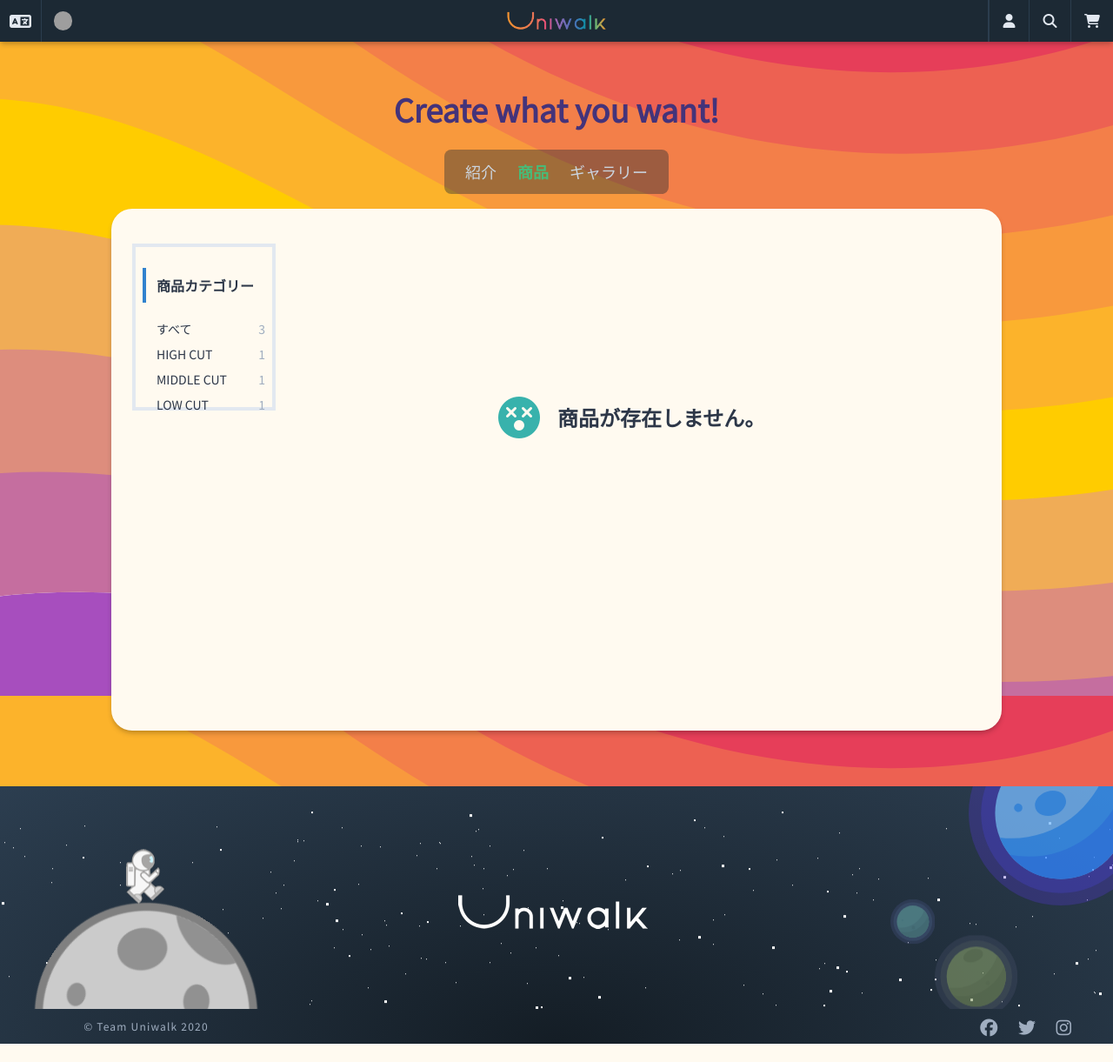
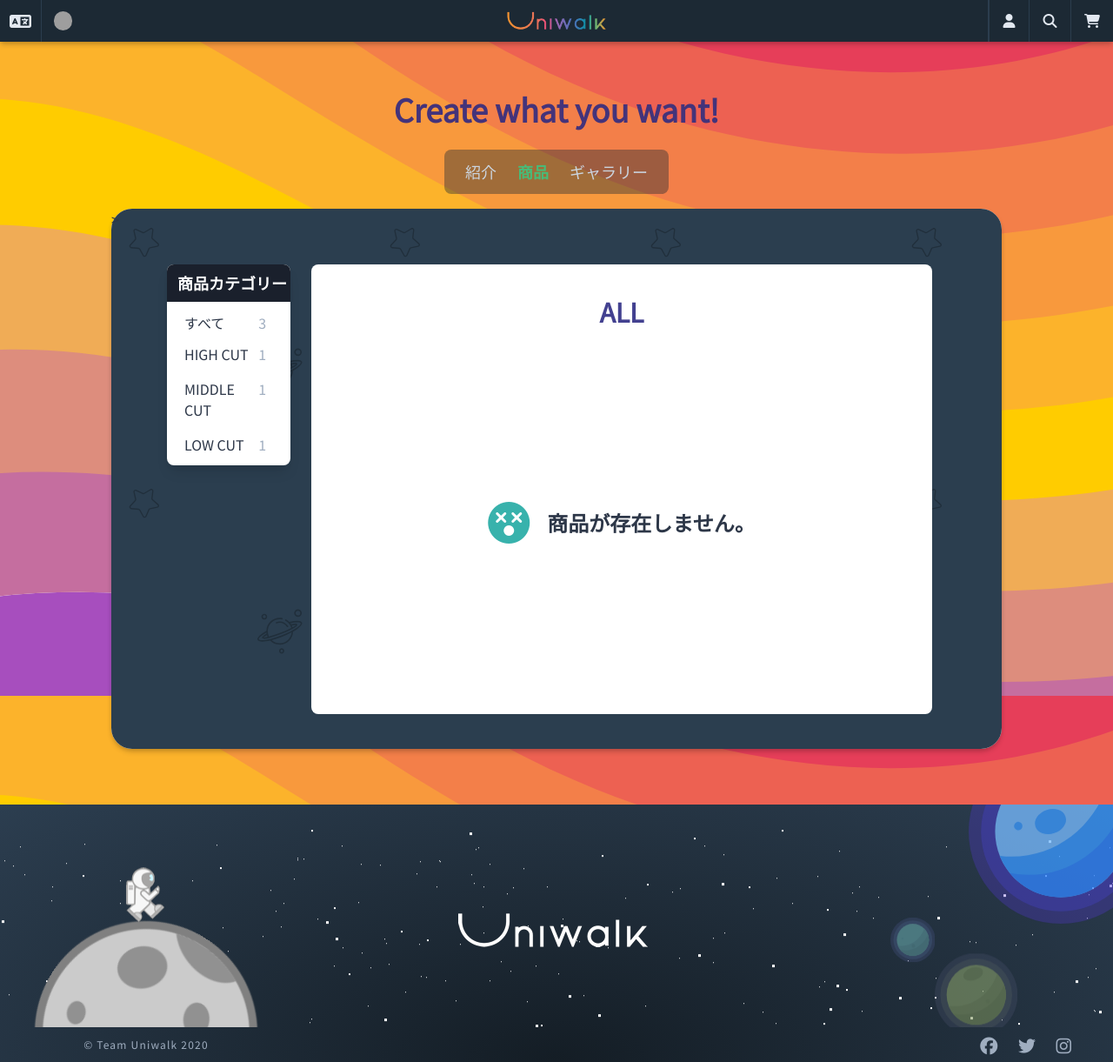
Before and after one commit to yun-mh/uniwalk, a Django app: a page that uses templates/products/product-list.html in a window 1280 px wide. Shown: the whole page at 87% size. Before the commit the page ends 1200 px from the top, so only its background shows below. Run offline with Django 3.2, Linux system fonts and the light colour scheme; data comes from the database, SQL or seed files in the repository; both versions use the stored data as it was after the commit; some libraries are stand-ins or nearby versions; grey boxes are pictures that could not be loaded.

Commit message:
Redesign product list

```diff
--- a/templates/feet/feet-measure.html
+++ b/templates/feet/feet-measure.html
@@ -175,7 +175,8 @@
         <li class="active">
             <div class="content__wrapper">
                 <h2 class="">{% trans '測定するイメージファイルをアップロードしてください。' %}</h2>
-                <a id="infoAuto" class="cursor-pointer"><i class="fas fa-question-circle"></i> 足サイズ測定方法</a>
+                <a id="infoAuto" class="cursor-pointer"><i class="fas fa-question-circle"></i>
+                    {% trans '足サイズ測定方法' %}</a>
                 <form method="POST" enctype="multipart/form-data">
                     {% csrf_token %}
                     <div class="flex justify-around">
@@ -201,7 +202,8 @@
         <li>
             <div class="content__wrapper">
                 <h2 class="">{% trans '足サイズを記入してください。' %}</h2>
-                <a id="infoManual" class="cursor-pointer"><i class="fas fa-question-circle"></i> 足サイズ測定方法</a>
+                <a id="infoManual" class="cursor-pointer"><i class="fas fa-question-circle"></i>
+                    {% trans '足サイズ測定方法' %}</a>
                 <form method="POST">
                     {% csrf_token %}
                     <div class="flex justify-around">
--- a/templates/products/product-list.html
+++ b/templates/products/product-list.html
@@ -7,19 +7,20 @@
 
 {% block content %}
 
-<div class="mx-auto">
+<div class="min-h-75vh rounded-xl mx-auto"
+    style="background-image: url({% static 'images/pattern.svg' %}); background-repeat: repeat;">>
 
-    <div class="flex">
-        <div class="w-1/6 pt-6 px-2 border-4 mt-10 ml-6 mr-3" style="height: 15vw;">
-            <h2 class="text-base font-extrabold mb-5 py-2 pl-3 text-gray-800 border-l-4 border-blue-600">
-                {% trans '商品カテゴリー' %}</h2>
-            <ul class="pl-4 ">
-                <li class="flex justify-between mb-2 text-sm hover:border-b border-blue-600">
+    <div class="flex p-10">
+        <div class="w-1/6 shadow-lg bg-white rounded-lg ml-6 mr-3 h-2/3">
+            <h2 class="text-lg font-extrabold py-2 mb-1 pl-3 bg-gray-900 text-white rounded-t-lg">{% trans '商品カテゴリー' %}
+            </h2>
+            <ul class="px-4">
+                <li class="flex justify-between py-2 text-base pr-3 p-1">
                     <a href="{% url 'products:list' %}">{% trans 'すべて' %}</a>
                     <span class="text-gray-500">{{ count }}</span>
                 </li>
                 {% for category in categories %}
-                <li class="flex justify-between mb-2 text-sm">
+                <li class="flex justify-between mb-2 text-base pr-3 p-1">
                     <a href="{% url 'products:list-category' category.pk %}">{{ category }}</a>
                     <span class="text-gray-500">{{ category.product.all|length }}</span>
                 </li>
@@ -27,13 +28,25 @@
             </ul>
         </div>
 
-        <div class="w-5/6 flex flex-wrap pr-10 pl-3 pt-10">
+        <div class="w-5/6 flex flex-wrap mr-10 ml-3 rounded-lg p-5 bg-white">
+            <h2 class="w-full text-indigo-800 mt-3 mb-5 text-3xl text-center font-semibold">
+                {% if '/category-1/' in request.path %}
+                HIGH CUT
+                {% elif '/category-2/' in request.path %}
+                MIDDLE CUT
+                {% elif '/category-3/' in request.path %}
+                LOW CUT
+                {% else %}
+                ALL
+                {% endif %}
+            </h2>
             {% if products %}
             {% for product in products %}
             {% include 'mixins/products/product-card.html' with product=product %}
             {% endfor %}
 
-            <div class="flex h-12 items-center justify-center mx-auto container border border-gray-300 bg-gray-100">
+            <div
+                class="flex h-12 items-center justify-center mx-auto container border border-gray-300 mt-5 bg-gray-100">
                 {% if page_obj.has_previous %}
                 <a href="?page={{ page_obj.previous_page_number }}" class="text-blue-500">
                     <i class="fas fa-arrow-left fa-lg"></i>
@@ -59,9 +72,5 @@
             {% endif %}
         </div>
     </div>
-
-
 </div>
-
-
 {% endblock content %}
```
Also changed, not shown: db.sqlite3, locale/en/LC_MESSAGES/django.po, locale/id/LC_MESSAGES/django.po, locale/ko/LC_MESSAGES/django.po, locale/pt_BR/LC_MESSAGES/django.po, locale/zh_HANS/LC_MESSAGES/django.po.
